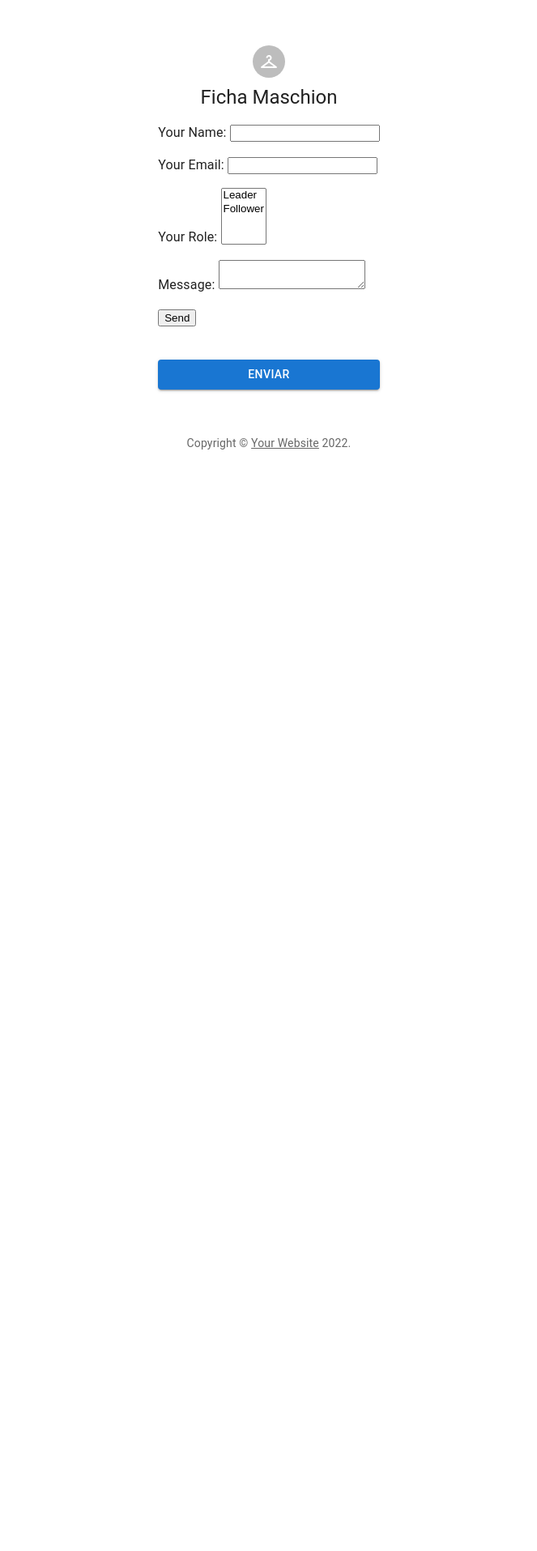
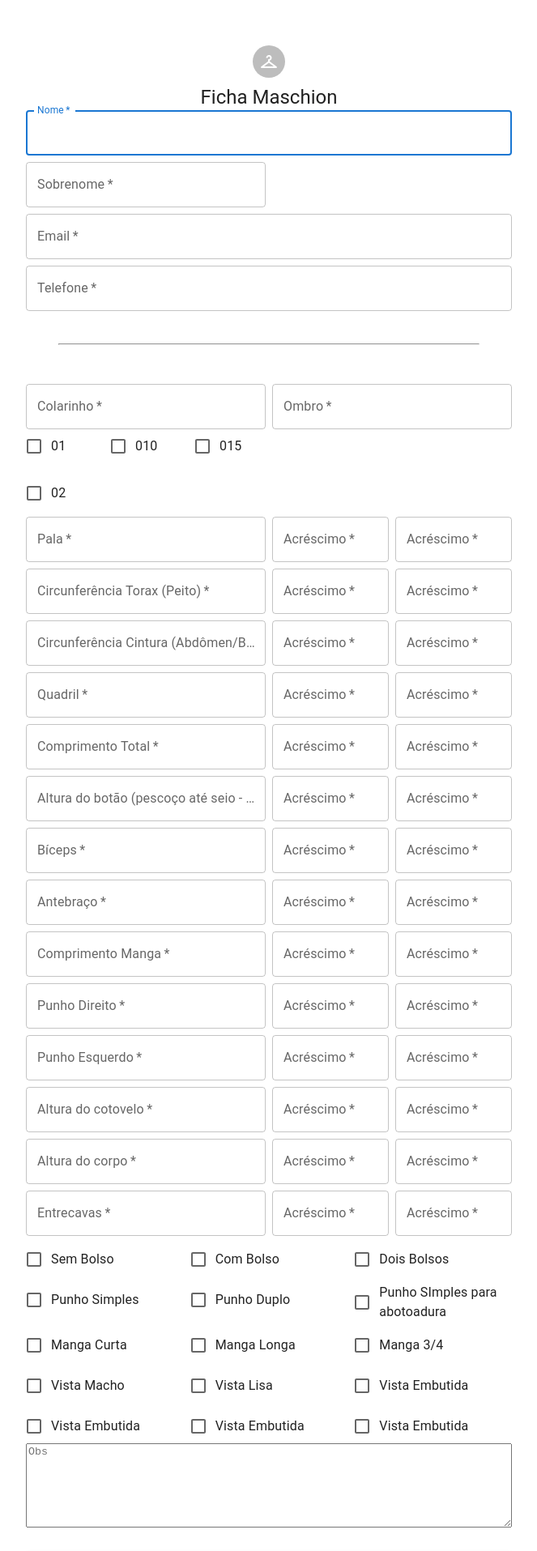
Before and after one commit to jumaschion/fichaMaschion, a React (Create React App) app: page / in a window 1280 px wide. Shown: the part 40-1955 px from the top of the page at 81% size, without its empty margins (308-971 px from the left). Before the commit the page ends 800 px from the top, so only its background shows below. Built offline with nearby package versions, Linux system fonts and the light colour scheme.

Commit message:
netlify cli

```diff
--- a/src/Ficha.js
+++ b/src/Ficha.js
@@ -2,18 +2,18 @@
 import Avatar from "@mui/material/Avatar";
 import Button from "@mui/material/Button";
 import CssBaseline from "@mui/material/CssBaseline";
-// import TextField from "@mui/material/TextField";
-// import FormControlLabel from "@mui/material/FormControlLabel";
-// import Checkbox from "@mui/material/Checkbox";
+import TextField from "@mui/material/TextField";
+import FormControlLabel from "@mui/material/FormControlLabel";
+import Checkbox from "@mui/material/Checkbox";
 import Link from "@mui/material/Link";
-// import Grid from "@mui/material/Grid";
+import Grid from "@mui/material/Grid";
 import Box from "@mui/material/Box";
 import CheckroomOutlined from "@mui/icons-material/CheckroomOutlined";
 import Typography from "@mui/material/Typography";
 import Container from "@mui/material/Container";
-// import TextareaAutosize from "@mui/material/TextareaAutosize";
+import TextareaAutosize from "@mui/material/TextareaAutosize";
 import { createTheme, ThemeProvider } from "@mui/material/styles";
-// import Acrescimo from "./Acrescimo";
+import Acrescimo from "./Acrescimo";
 
 function Copyright(props) {
   return (
@@ -57,35 +57,297 @@
 
           <form name="contact" method="POST" data-netlify="true">
             <input type="hidden" name="form-camisas" value="form-camisas" />
-            <form name="contact" method="POST" data-netlify="true">
-              <p>
-                <label>
-                  Your Name: <input type="text" name="name" />
-                </label>
-              </p>
-              <p>
-                <label>
-                  Your Email: <input type="email" name="email" />
-                </label>
-              </p>
-              <p>
-                <label>
-                  Your Role:{" "}
-                  <select name="role[]" multiple>
-                    <option value="leader">Leader</option>
-                    <option value="follower">Follower</option>
-                  </select>
-                </label>
-              </p>
-              <p>
-                <label>
-                  Message: <textarea name="message"></textarea>
-                </label>
-              </p>
-              <p>
-                <button type="submit">Send</button>
-              </p>
-            </form>
+            <Grid container spacing={1}>
+              <Grid item xs={12} sm={64}>
+                <TextField
+                  autoComplete="given-name"
+                  name="nome"
+                  required
+                  fullWidth
+                  id="Nome"
+                  label="Nome"
+                  autoFocus
+                />
+              </Grid>
+              <Grid item xs={12} sm={6}>
+                <TextField
+                  required
+                  fullWidth
+                  id="Sobrenome"
+                  label="Sobrenome"
+                  name="sobrenome"
+                  autoComplete="family-name"
+                />
+              </Grid>
+              <Grid item xs={12}>
+                <TextField
+                  required
+                  fullWidth
+                  id="email"
+                  label="Email"
+                  name="email"
+                  autoComplete="email"
+                />
+              </Grid>
+              <Grid item xs={12}>
+                <TextField
+                  required
+                  fullWidth
+                  name="telefone"
+                  label="Telefone"
+                  type="telefone"
+                  id="telefone"
+                  placeholder="(xx) xxxxx-xxx"
+                />
+                <hr style={{ margin: "40px" }} />
+              </Grid>
+              <Grid item xs={12} sm={6}>
+                <TextField
+                  required
+                  fullWidth
+                  id="Colarinho"
+                  label="Colarinho"
+                  name="colarinho"
+                />
+                <Grid container spacing={2}>
+                  <Grid item xs={4}>
+                    <FormControlLabel label="01" control={<Checkbox />} />
+                  </Grid>
+                  <Grid item xs={4}>
+                    <FormControlLabel label="010" control={<Checkbox />} />
+                  </Grid>
+                  <Grid item xs={4}>
+                    <FormControlLabel label="015" control={<Checkbox />} />
+                  </Grid>
+                  <Grid item xs={4}>
+                    <FormControlLabel label="02" control={<Checkbox />} />
+                  </Grid>
+                </Grid>
+              </Grid>
+              <Grid item xs={12} sm={6}>
+                <TextField
+                  required
+                  fullWidth
+                  id="Ombro"
+                  label="Ombro"
+                  name="ombro"
+                />
+              </Grid>
+              <Grid item xs={12} sm={6}>
+                <TextField
+                  required
+                  fullWidth
+                  id="Pala"
+                  label="Pala"
+                  name="pala"
+                />
+              </Grid>
+              <Acrescimo />
+              <Grid item xs={12} sm={6}>
+                <TextField
+                  required
+                  fullWidth
+                  id="Circunferência Torax (Peito)"
+                  label="Circunferência Torax (Peito)"
+                  name="Circunferência Torax (Peito)"
+                />
+              </Grid>
+              <Acrescimo />
+              <Grid item xs={12} sm={6}>
+                <TextField
+                  required
+                  fullWidth
+                  id="Circunferência Cintura (Abdômen/Barriga"
+                  label="Circunferência Cintura (Abdômen/Barriga"
+                  name="Circunferência Cintura (Abdômen/Barriga"
+                />
+              </Grid>
+              <Acrescimo />
+              <Grid item xs={12} sm={6}>
+                <TextField
+                  required
+                  fullWidth
+                  id="Quadril"
+                  label="Quadril"
+                  name="Quadril"
+                />
+              </Grid>
+              <Acrescimo />
+              <Grid item xs={12} sm={6}>
+                <TextField
+                  required
+                  fullWidth
+                  id="Comprimento Total"
+                  label="Comprimento Total"
+                  name="Comprimento Total"
+                />
+              </Grid>
+              <Acrescimo />
+              <Grid item xs={12} sm={6}>
+                <TextField
+                  required
+                  fullWidth
+                  id="Altura do botão (pescoço até seio - feminino)"
+                  label="Altura do botão (pescoço até seio - feminino)"
+                  name="Altura do botão (pescoço até seio - feminino)"
+                />
+              </Grid>
+              <Acrescimo />
+              <Grid item xs={12} sm={6}>
+                <TextField
+                  required
+                  fullWidth
+                  id="Bíceps"
+                  label="Bíceps"
+                  name="Bíceps"
+                />
+              </Grid>
+              <Acrescimo />
+              <Grid item xs={12} sm={6}>
+                <TextField
+                  required
+                  fullWidth
+                  id="Antebraço"
+                  label="Antebraço"
+                  name="Antebraço"
+                />
+              </Grid>
+              <Acrescimo />
+              <Grid item xs={12} sm={6}>
+                <TextField
+                  required
+                  fullWidth
+                  id="Comprimento Manga"
+                  label="Comprimento Manga"
+                  name="Comprimento Manga"
+                />
+              </Grid>
+              <Acrescimo />
+              <Grid item xs={12} sm={6}>
+                <TextField
+                  required
+                  fullWidth
+                  id="Punho Direito"
+                  label="Punho Direito"
+                  name="Punho Direito"
+                />
+              </Grid>
+              <Acrescimo />
+              <Grid item xs={12} sm={6}>
+                <TextField
+                  required
+                  fullWidth
+                  id="Punho Esquerdo"
+                  label="Punho Esquerdo"
+                  name="Punho Esquerdo"
+                />
+              </Grid>
+              <Acrescimo />
+
+              <Grid item xs={12} sm={6}>
+                <TextField
+                  required
+                  fullWidth
+                  id="Altura do cotovelo"
+                  label="Altura do cotovelo"
+                  name="Altura do cotovelo"
+                />
+              </Grid>
+              <Acrescimo />
+              <Grid item xs={12} sm={6}>
+                <TextField
+                  required
+                  fullWidth
+                  id="Altura do corpo"
+                  label="Altura do corpo"
+                  name="Altura do corpo"
+                />
+              </Grid>
+              <Acrescimo />
+              <Grid item xs={12} sm={6}>
+                <TextField
+                  required
+                  fullWidth
+                  id="Entrecavas"
+                  label="Entrecavas"
+                  name="Entrecavas"
+                />
+              </Grid>
+              <Acrescimo />
+
+              <Grid item xs={4}>
+                <FormControlLabel label="Sem Bolso" control={<Checkbox />} />
+              </Grid>
+              <Grid item xs={4}>
+                <FormControlLabel label="Com Bolso" control={<Checkbox />} />
+              </Grid>
+              <Grid item xs={4}>
+                <FormControlLabel label="Dois Bolsos" control={<Checkbox />} />
+              </Grid>
+
+              <Grid item xs={4}>
+                <FormControlLabel
+                  label="Punho Simples"
+                  control={<Checkbox />}
+                />
+              </Grid>
+              <Grid item xs={4}>
+                <FormControlLabel label="Punho Duplo" control={<Checkbox />} />
+              </Grid>
+              <Grid item xs={4}>
+                <FormControlLabel
+                  label="Punho SImples para abotoadura"
+                  control={<Checkbox />}
+                />
+              </Grid>
+
+              <Grid item xs={4}>
+                <FormControlLabel label="Manga Curta" control={<Checkbox />} />
+              </Grid>
+              <Grid item xs={4}>
+                <FormControlLabel label="Manga Longa" control={<Checkbox />} />
+              </Grid>
+              <Grid item xs={4}>
+                <FormControlLabel label="Manga 3/4" control={<Checkbox />} />
+              </Grid>
+
+              <Grid item xs={4}>
+                <FormControlLabel label="Vista Macho" control={<Checkbox />} />
+              </Grid>
+              <Grid item xs={4}>
+                <FormControlLabel label="Vista Lisa" control={<Checkbox />} />
+              </Grid>
+              <Grid item xs={4}>
+                <FormControlLabel
+                  label="Vista Embutida"
+                  control={<Checkbox />}
+                />
+              </Grid>
+
+              <Grid item xs={4}>
+                <FormControlLabel
+                  label="Vista Embutida"
+                  control={<Checkbox />}
+                />
+              </Grid>
+              <Grid item xs={4}>
+                <FormControlLabel
+                  label="Vista Embutida"
+                  control={<Checkbox />}
+                />
+              </Grid>
+              <Grid item xs={4}>
+                <FormControlLabel
+                  label="Vista Embutida"
+                  control={<Checkbox />}
+                />
+              </Grid>
+            </Grid>
+
+            <TextareaAutosize
+              placeholder="Obs"
+              style={{ width: 600, height: "100px" }}
+            />
             <div data-netlify-recaptcha="true"></div>
             <Button
               type="submit"
```
